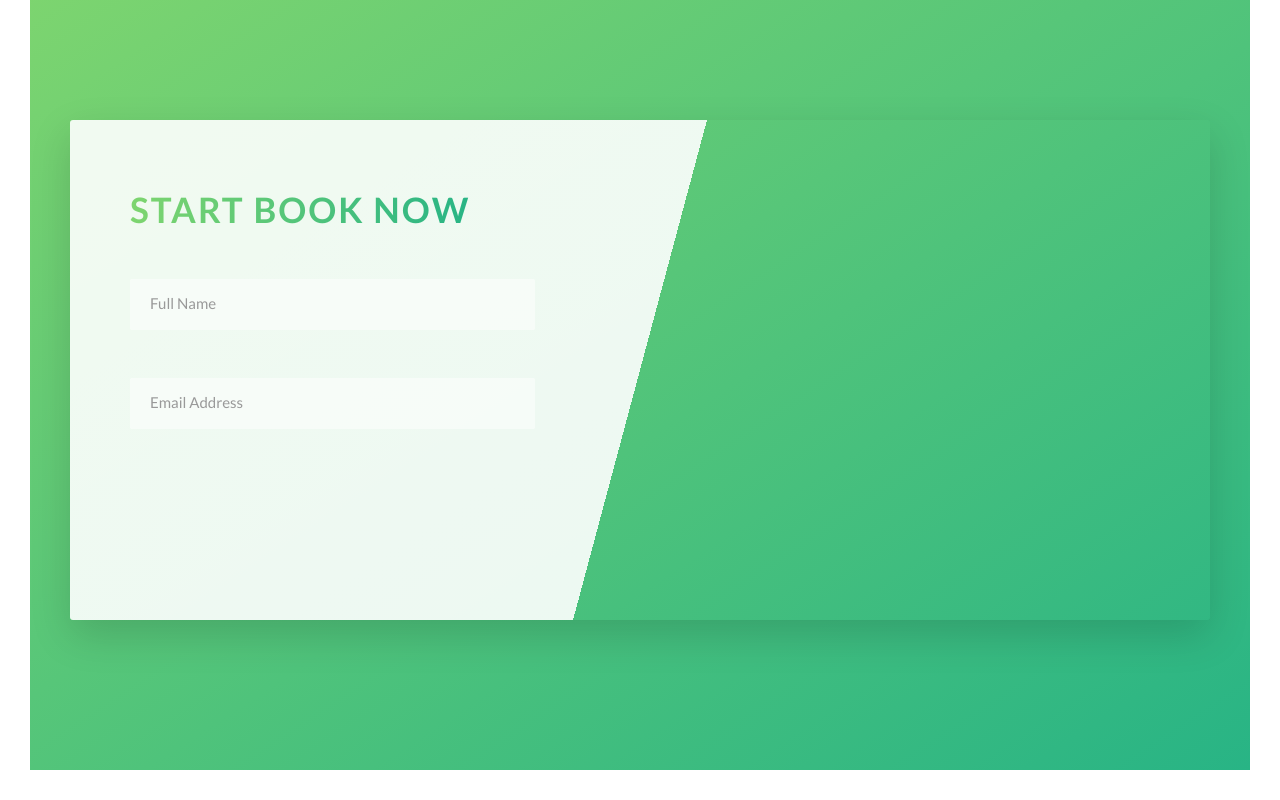
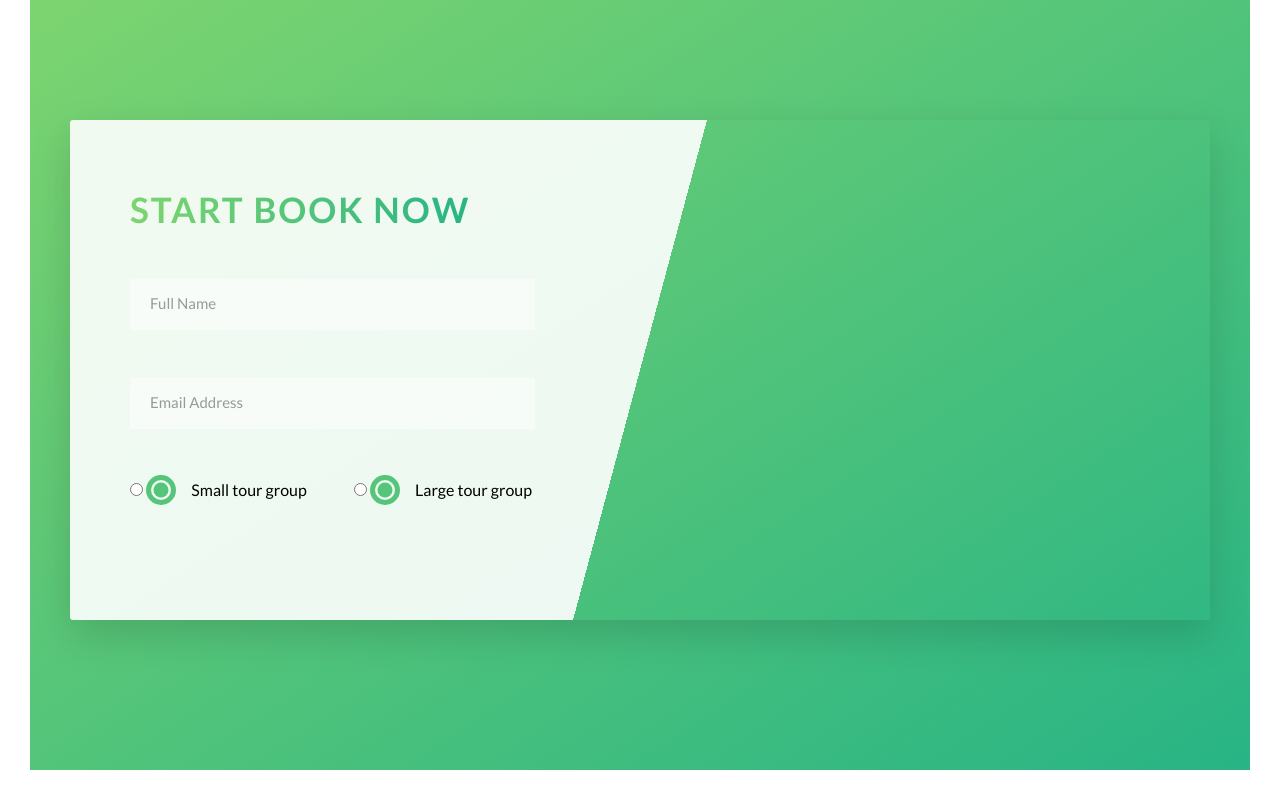
Before and after one commit to Robi-Nurhidayat/css-middle, a website: page 01-NATOURS/index.html in a window 1280 px wide. Shown: the part 4522-5322 px from the top of the page. Drawn offline with Linux system fonts and the light colour scheme.

Commit message:
building booking section part 3, dan belum selesai

```diff
--- a/01-NATOURS/index.html
+++ b/01-NATOURS/index.html
@@ -333,6 +333,33 @@
                   />
                   <label for="email" class="form__label">Email address</label>
                 </div>
+
+                <div class="form__group">
+                  <div class="form__radio-group">
+                    <input
+                      type="radio"
+                      class="form__radio-input"
+                      id="small"
+                      name="size"
+                    />
+                    <label for="small" class="form__radio-label">
+                      <span class="form__radio-button"></span>
+                      Small tour group</label
+                    >
+                  </div>
+                  <div class="form__radio-group">
+                    <input
+                      type="radio"
+                      class="form__radio-input"
+                      id="large"
+                      name="size"
+                    />
+                    <label for="large" class="form__radio-label">
+                      <span class="form__radio-button"></span>
+                      Large tour group</label
+                    >
+                  </div>
+                </div>
               </form>
             </div>
           </div>
--- a/01-NATOURS/sass/components/_form.scss
+++ b/01-NATOURS/sass/components/_form.scss
@@ -14,6 +14,7 @@
     width: 90%;
     display: block;
     color: inherit;
+    transition: all 0.3s;
 
     &::-webkit-input-placeholder {
       color: $color-gray-dark-2;
@@ -45,4 +46,42 @@
     display: block;
     transition: all 0.3s;
   }
+
+  &__radio-group {
+    width: 49%;
+    display: inline-block;
+  }
+
+  &__radio-label {
+    font-size: $default-font-size;
+    cursor: pointer;
+    position: relative;
+    padding-left: 4.5rem;
+  }
+
+  &__radio-button {
+    height: 3rem;
+    width: 3rem;
+    border: 5px solid $color-primary;
+    border-radius: 100%;
+    display: inline-block;
+    position: absolute;
+    top: 50%;
+    left: 0;
+    transform: translateY(-50%);
+
+    &::after {
+      content: "";
+      height: 1.5rem;
+      width: 1.5rem;
+      display: inline-block;
+      border-radius: 100%;
+      position: absolute;
+      background-color: $color-primary;
+      position: absolute;
+      left: 50%;
+      top: 50%;
+      transform: translate(-50%, -50%);
+    }
+  }
 }
```
Also changed, not shown: 01-NATOURS/css/style.css.
